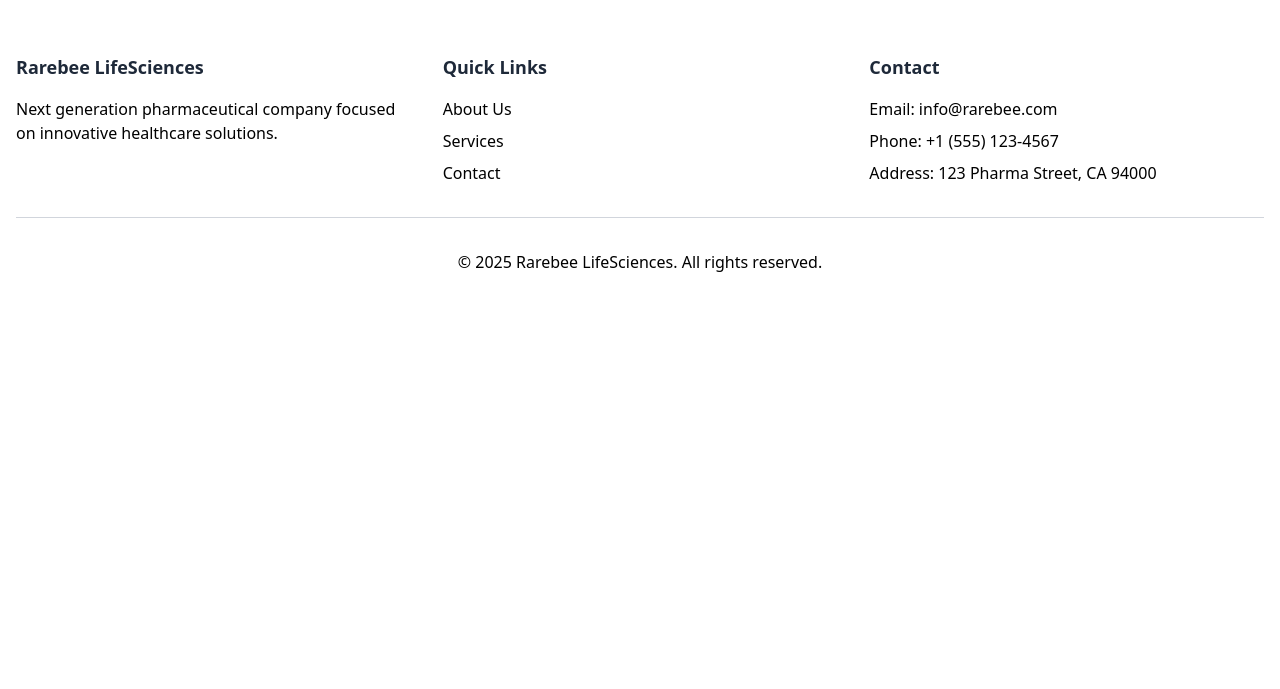
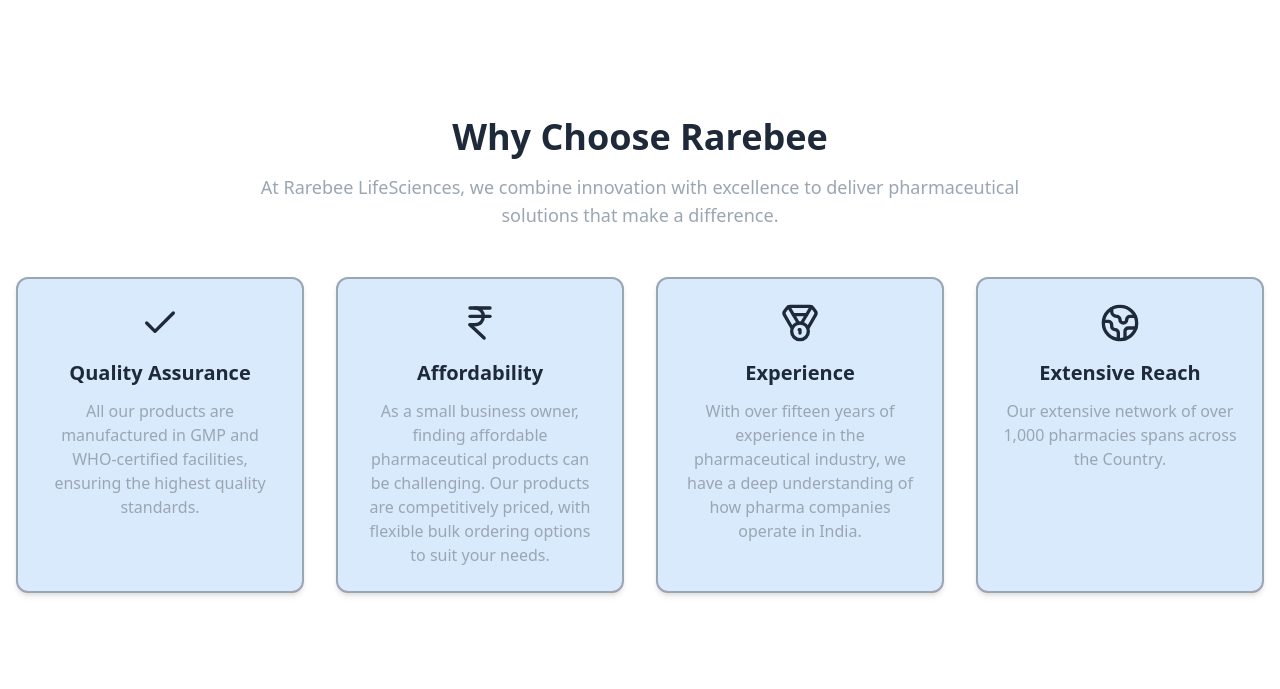
Before and after one commit to dhruvxvaishnav/Rarebee-Lifesciences, a Next.js app: page / in a window 1280 px wide. Shown: the part 1671-2360 px from the top of the page. Before the commit the page ends 1977 px from the top, so only its background shows below. Built offline with nearby package versions, Linux system fonts and the light colour scheme.

Commit message:
Feature Section With Stacking Cards

```diff
--- a/app/page.tsx
+++ b/app/page.tsx
@@ -2,6 +2,7 @@
 import Hero from "@/components/Hero";
 import Footer from "@/components/Footer";
 import About from "@/components/About";
+import Features from "@/components/Features";
 
 export default function Home() {
   return (
@@ -10,6 +11,7 @@
       <main>
         <Hero />
         <About />
+        {/* <Features /> */}
       </main>
       <Footer />
     </>
--- a/components/About.tsx
+++ b/components/About.tsx
@@ -1,23 +1,61 @@
 "use client";
 
-import { useState } from "react";
+import React, { useState } from "react";
 import Image from "next/image";
+import { Check, IndianRupee, Medal, Globe2 } from "lucide-react";
 
-const About = () => {
+const AboutUs = () => {
   const [isHovered, setIsHovered] = useState(false);
 
+  const features = [
+    {
+      title: "Quality Assurance",
+      description:
+        "All our products are manufactured in GMP and WHO-certified facilities, ensuring the highest quality standards.",
+      icon: <Check className="h-10 w-10 text-gray-800" />,
+      color: "bg-[#D9EAFD]",
+      borderColor: "border-[#9AA6B2]",
+    },
+    {
+      title: "Affordability",
+      description:
+        "As a small business owner, finding affordable pharmaceutical products can be challenging. Our products are competitively priced, with flexible bulk ordering options to suit your needs.",
+      icon: <IndianRupee className="h-10 w-10 text-gray-800" />,
+      color: "bg-[#D9EAFD]",
+      borderColor: "border-[#9AA6B2]",
+    },
+    {
+      title: "Experience",
+      description:
+        "With over fifteen years of experience in the pharmaceutical industry, we have a deep understanding of how pharma companies operate in India.",
+      icon: <Medal className="h-10 w-10 text-gray-800" />,
+      color: "bg-[#D9EAFD]",
+      borderColor: "border-[#9AA6B2]",
+    },
+    {
+      title: "Extensive Reach",
+      description:
+        "Our extensive network of over 1,000 pharmacies spans across the Country.",
+      icon: <Globe2 className="h-10 w-10 text-gray-800" />,
+      color: "bg-[#D9EAFD]",
+      borderColor: "border-[#9AA6B2]",
+    },
+  ];
+
   return (
-    <section id="about" className="pt-32 pb-24 md:pt-40 md:pb-32 px-4 bg-white">
+    <>
+      {/* About Section */}
+      <section
+        id="about"
+        className="min-h-screen pt-32 pb-24 md:pt-40 md:pb-32 px-4 bg-white"
+      >
         <div className="container mx-auto">
-        {/* Section heading */}
           <div className="text-center mb-16">
             <h2 className="text-4xl md:text-5xl font-bold text-gray-800">
               About Rarebee LifeSciences
             </h2>
           </div>
-
           <div className="grid grid-cols-1 md:grid-cols-2 gap-16 items-center max-w-6xl mx-auto">
-          {/* Image (Left on desktop, Top on mobile) */}
             <div className="order-1">
               <div
                 className="relative overflow-hidden rounded-xl shadow-xl"
@@ -37,37 +75,70 @@
                 />
               </div>
             </div>
-
-          {/* Content (Right on desktop, Bottom on mobile) */}
             <div className="order-2">
               <div className="space-y-6">
                 <p className="text-lg text-[#9AA6B2] leading-relaxed">
-                RareBee Lifesciences is a PCD Pharma company based in Ahmedabad,
-                Gujarat. We have a clear vision of becoming a recognized name in
-                the pharmaceutical field within a short span of time. Today,
-                RareBee Lifesciences stands among the fastest-growing
-                pharmaceutical companies in the industry. We are firmly
-                committed to our mission of promoting a healthier society by
-                making a wide range of pharmaceutical drugs accessible to people
-                across the globe.
+                  RareBee Lifesciences is a PCD Pharma company based in
+                  Ahmedabad, Gujarat. We have a clear vision of becoming a
+                  recognized name in the pharmaceutical field within a short
+                  span of time. Today, RareBee Lifesciences stands among the
+                  fastest-growing pharmaceutical companies in the industry. We
+                  are firmly committed to our mission of promoting a healthier
+                  society by making a wide range of pharmaceutical drugs
+                  accessible to people across the globe.
                 </p>
-
                 <p className="text-lg text-[#9AA6B2] leading-relaxed">
                   We offer formulations in various forms including tablets,
-                capsules, injectables, oral suspensions, syrups, and powders for
-                internal use, as well as creams, lotions, ointments, and gels
-                for external application. Backed by years of experience, we
-                strive to empower our distributors to meet all kinds of demand
-                efficiently. While we are already present in major cities across
-                the country, our goal is to extend our reach to the most remote
-                villages, ensuring that no one is deprived of proper medication.
+                  capsules, injectables, oral suspensions, syrups, and powders
+                  for internal use, as well as creams, lotions, ointments, and
+                  gels for external application. Backed by years of experience,
+                  we strive to empower our distributors to meet all kinds of
+                  demand efficiently. While we are already present in major
+                  cities across the country, our goal is to extend our reach to
+                  the most remote villages, ensuring that no one is deprived of
+                  proper medication.
                 </p>
               </div>
             </div>
           </div>
         </div>
       </section>
+
+      {/* Features Section */}
+      <section
+        id="features"
+        className="min-h-screen py-16 md:py-24 px-4 bg-white"
+      >
+        <div className="container mx-auto">
+          <div className="text-center mb-12">
+            <h2 className="text-3xl md:text-4xl font-bold text-gray-800 mb-4">
+              Why Choose Rarebee
+            </h2>
+            <p className="text-lg text-[#9AA6B2] max-w-3xl mx-auto">
+              At Rarebee LifeSciences, we combine innovation with excellence to
+              deliver pharmaceutical solutions that make a difference.
+            </p>
+          </div>
+          <div className="grid grid-cols-1 sm:grid-cols-2 lg:grid-cols-4 gap-8">
+            {features.map((feature, index) => (
+              <div
+                key={index}
+                className={`${feature.color} border-2 ${feature.borderColor} rounded-xl p-6 shadow-md transition-all duration-300 hover:shadow-lg hover:translate-y-[-5px] sticky top-24 sm:static`}
+              >
+                <div className="flex justify-center mb-4">{feature.icon}</div>
+                <h3 className="text-xl font-semibold text-gray-800 mb-3 text-center">
+                  {feature.title}
+                </h3>
+                <p className="text-[#9AA6B2] text-center">
+                  {feature.description}
+                </p>
+              </div>
+            ))}
+          </div>
+        </div>
+      </section>
+    </>
   );
 };
 
-export default About;
+export default AboutUs;
--- /dev/null
+++ b/components/Features.tsx
@@ -0,0 +1,77 @@
+"use client";
+
+import React from "react";
+import Image from "next/image";
+import { Check, IndianRupee, Medal, Globe2 } from "lucide-react";
+
+const Features = () => {
+  const features = [
+    {
+      title: "Quality Assurance",
+      description:
+        "All our products are manufactured in GMP and WHO-certified facilities, ensuring the highest quality standards.",
+      icon: <Check className="h-10 w-10 text-gray-800" />,
+      color: "bg-[#D9EAFD]",
+      borderColor: "border-[#9AA6B2]",
+    },
+    {
+      title: "Affordability",
+      description:
+        "As a small business owner, finding affordable pharmaceutical products can be challenging. Our products are competitively priced, with flexible bulk ordering options to suit your needs.",
+      icon: <IndianRupee className="h-10 w-10 text-gray-800" />,
+      color: "bg-[#D9EAFD]",
+      borderColor: "border-[#9AA6B2]",
+    },
+    {
+      title: "Experience",
+      description:
+        "With over fifteen years of experience in the pharmaceutical industry, we have a deep understanding of how pharma companies operate in India.",
+      icon: <Medal className="h-10 w-10 text-gray-800" />,
+      color: "bg-[#D9EAFD]",
+      borderColor: "border-[#9AA6B2]",
+    },
+    {
+      title: "Extensive Reach",
+      description:
+        "Our extensive network of over 1,000 pharmacies spans across the Country.",
+      icon: <Globe2 className="h-10 w-10 text-gray-800" />,
+      color: "bg-[#D9EAFD]",
+      borderColor: "border-[#9AA6B2]",
+    },
+  ];
+
+  return (
+    <section id="features" className="py-16 md:py-24 px-4 bg-white">
+      <div className="container mx-auto">
+        <div className="text-center mb-12">
+          <h2 className="text-3xl md:text-4xl font-bold text-gray-800 mb-4">
+            Why Choose Rarebee
+          </h2>
+          <p className="text-lg text-[#9AA6B2] max-w-3xl mx-auto">
+            At Rarebee LifeSciences, we combine innovation with excellence to
+            deliver pharmaceutical solutions that make a difference.
+          </p>
+        </div>
+
+        <div className="grid grid-cols-1 sm:grid-cols-2 lg:grid-cols-4 gap-8">
+          {features.map((feature, index) => (
+            <div
+              key={index}
+              className={`${feature.color} border-2 ${feature.borderColor} rounded-xl p-6 shadow-md transition-all duration-300 hover:shadow-lg hover:translate-y-[-5px] sticky top-24 sm:static`}
+            >
+              <div className="flex justify-center mb-4">{feature.icon}</div>
+              <h3 className="text-xl font-semibold text-gray-800 mb-3 text-center">
+                {feature.title}
+              </h3>
+              <p className="text-[#9AA6B2] text-center">
+                {feature.description}
+              </p>
+            </div>
+          ))}
+        </div>
+      </div>
+    </section>
+  );
+};
+
+export default Features;
```
Lines whose indentation alone changed are shown as unchanged.
